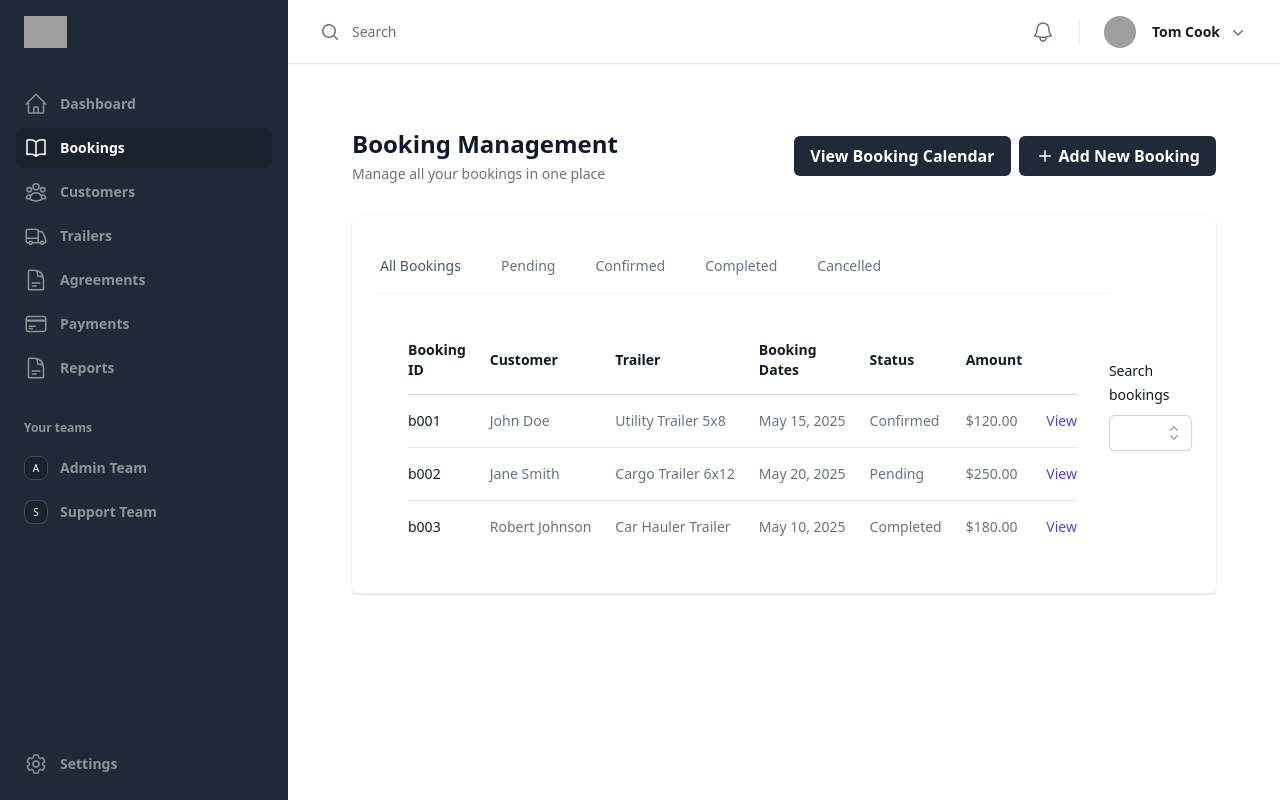
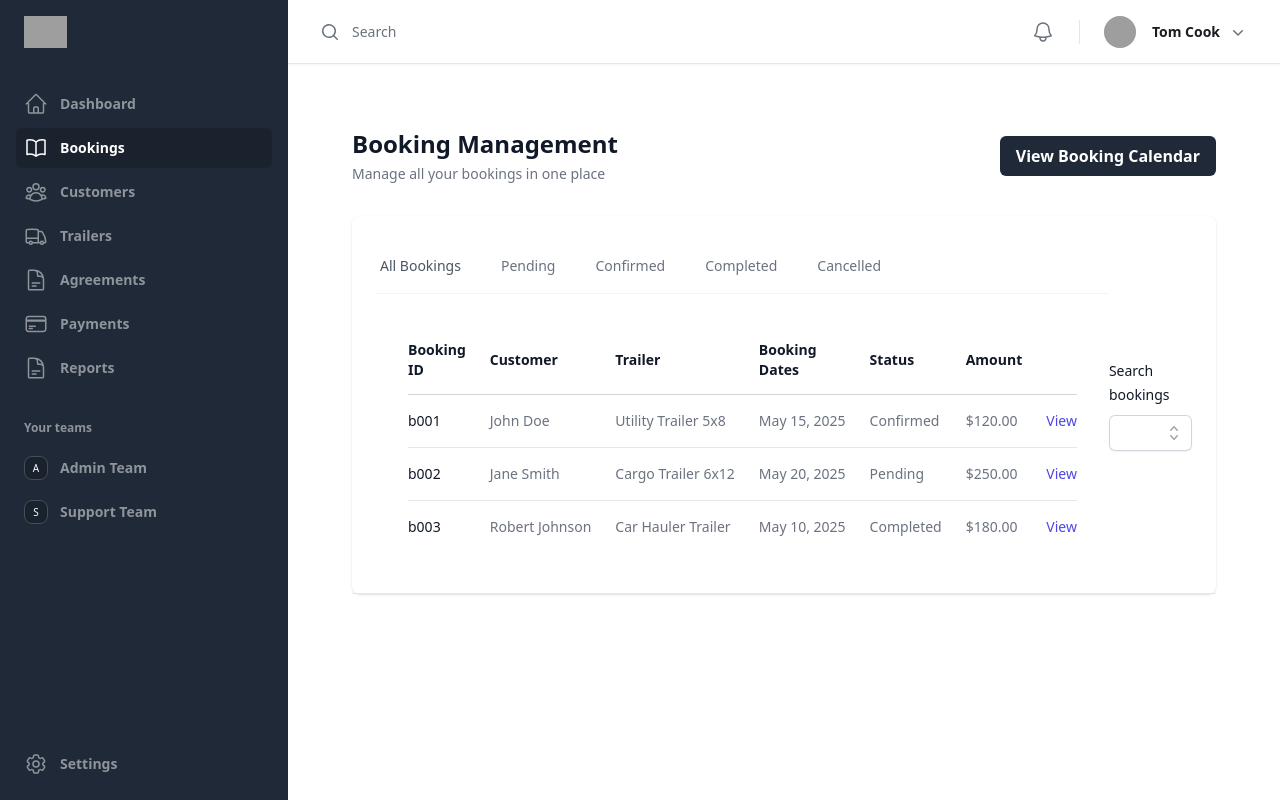
Before and after one commit to IslandTeki18/afi-trailers-admin, a React (Vite) app: page /bookings in a window 1280 px wide. Built offline with nearby package versions, Linux system fonts and the light colour scheme; sample sign-in values are in the browser's storage; grey boxes are pictures that could not be loaded.

Commit message:
feat(bookings): remove 'Add New Booking' button from BookingPage

```diff
--- a/src/features/bookings/pages/BookingPage.tsx
+++ b/src/features/bookings/pages/BookingPage.tsx
@@ -287,14 +287,6 @@ export const BookingPage = () => {
         </div>
         <div className="flex space-x-2">
           <Button variant="base" onClick={() => navigate("calendar")}>View Booking Calendar</Button>
-          <Button
-            variant="base"
-            onClick={() => setIsCreateModalOpen(true)}
-            className="flex items-center"
-          >
-            <PlusIcon className="h-5 w-5 mr-1" />
-            Add New Booking
-          </Button>
         </div>
       </div>
 
```
